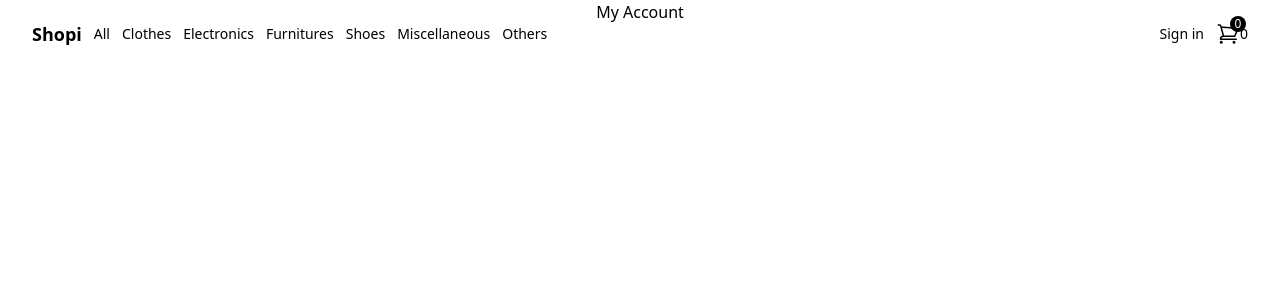
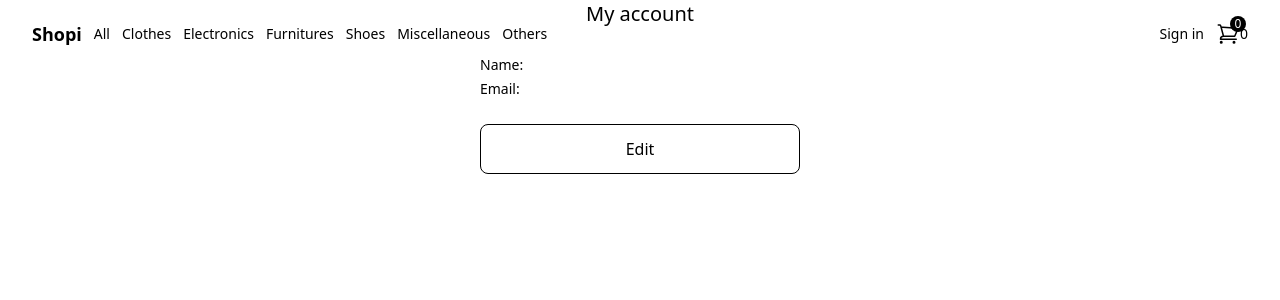
Before and after one commit to Mono-A3/e-commerce-shopi, a React (Vite) app: page /my-account in a window 1280 px wide. Shown: the top 300 px of the page. Built offline with nearby package versions, Linux system fonts and the light colour scheme; no server answers.

Commit message:
[ADD] Crear pagina de my account permitiendo ver y editar datos del user

```diff
--- a/src/Pages/MyAccount/index.jsx
+++ b/src/Pages/MyAccount/index.jsx
@@ -1,8 +1,107 @@
+import { useContext, useState, useRef } from 'react';
+import { ShoppingCartContext } from '../../Context';
+import Layout from '../../Components/Layout';
+
 function MyAccount() {
+  const context = useContext(ShoppingCartContext);
+  const [view, setView] = useState('user-info');
+  const account = localStorage.getItem('account');
+  const parsedAccount = JSON.parse(account);
+  const form = useRef(null);
+
+  const editAccount = () => {
+    const formData = new FormData(form.current);
+    const data = {
+      name: formData.get('name'),
+      email: formData.get('email'),
+      password: formData.get('password'),
+    };
+
+    // Update account
+    const stringifiedAccount = JSON.stringify(data);
+    localStorage.setItem('account', stringifiedAccount);
+    context.setAccount(data);
+  };
+
+  const renderUserInfo = () => {
+    return (
+      <div className='flex flex-col w-80'>
+        <p>
+          <span className='font-light text-sm'>Name: </span>
+          <span>{parsedAccount?.name}</span>
+        </p>
+        <p>
+          <span className='font-light text-sm'>Email: </span>
+          <span>{parsedAccount?.email}</span>
+        </p>
+        <button className='border border-black rounded-lg mt-6 py-3' onClick={() => setView('edit-user-info')}>
+          Edit
+        </button>
+      </div>
+    );
+  };
+
+  const renderEditUserInfo = () => {
+    return (
+      <form ref={form} className='flex flex-col gap-4 w-80'>
+        <div className='flex flex-col gap-1'>
+          <label htmlFor='name' className='font-light text-sm'>
+            Your name:
+          </label>
+          <input
+            type='text'
+            id='name'
+            name='name'
+            defaultValue={parsedAccount.name}
+            placeholder='Peter'
+            className='rounded-lg border border-black placeholder:font-light placeholder:text-sm placeholder:text-black/60 focus:outline-none py-2 px-4'
+          />
+        </div>
+        <div className='flex flex-col gap-1'>
+          <label htmlFor='email' className='font-light text-sm'>
+            Your email:
+          </label>
+          <input
+            type='text'
+            id='email'
+            name='email'
+            defaultValue={parsedAccount.email}
+            placeholder='hi@helloworld.com'
+            className='rounded-lg border border-black placeholder:font-light placeholder:text-sm placeholder:text-black/60 focus:outline-none py-2 px-4'
+          />
+        </div>
+        <div className='flex flex-col gap-1'>
+          <label htmlFor='password' className='font-light text-sm'>
+            Your password:
+          </label>
+          <input
+            type='text'
+            id='password'
+            name='password'
+            defaultValue={parsedAccount.password}
+            placeholder='******'
+            className='rounded-lg border border-black placeholder:font-light placeholder:text-sm placeholder:text-black/60 focus:outline-none py-2 px-4'
+          />
+        </div>
+        <button
+          className='bg-black text-white w-full rounded-lg py-3'
+          onClick={() => {
+            setView('user-info'), editAccount();
+          }}
+        >
+          Edit
+        </button>
+      </form>
+    );
+  };
+
+  const renderView = () => (view === 'edit-user-info' ? renderEditUserInfo() : renderUserInfo());
+
   return (
-    <div>
-      <h1>My Account</h1>
-    </div>
+    <Layout>
+      <h1 className='font-medium text-xl text-center mb-6 w-80'>My account</h1>
+      {renderView()}
+    </Layout>
   );
 }
 
```
